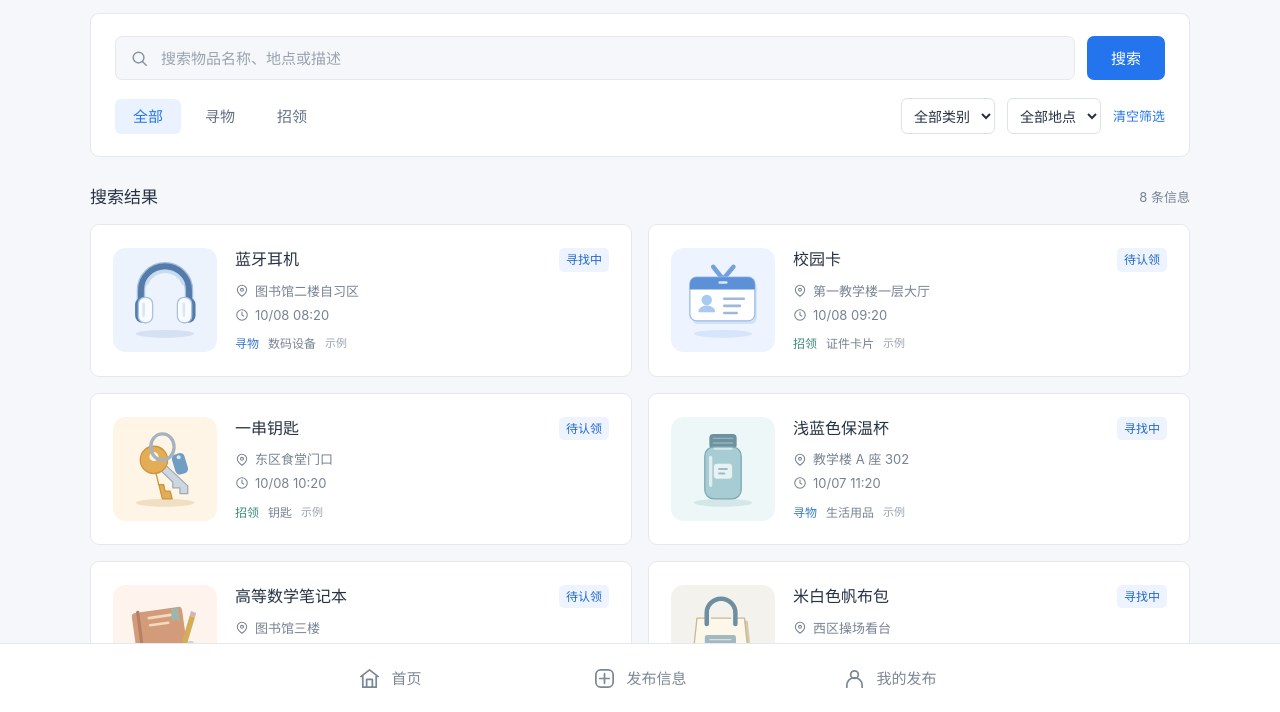
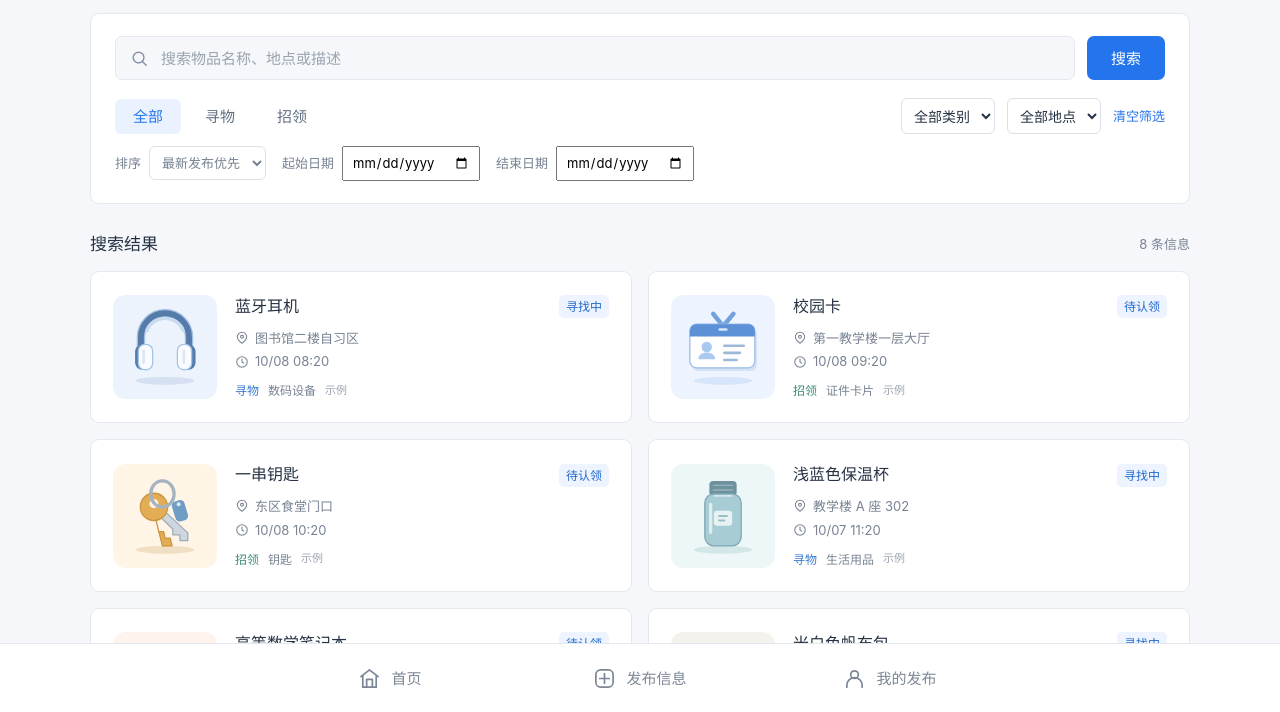
Before and after one commit to cht-hyp/campus-lost-and-found, a website with bundled scripts: page index.html in a window 1280 px wide. Both pictures are taken after a click on the button "全部". Shown: the part 87-799 px from the top of the page. Built offline with nearby package versions, Linux system fonts and the light colour scheme.

Commit message:
feat: 搜索增强——排序与日期范围筛选
- core.filterPosts 新增 sort（发布时间/发生时间、升降序）与日期范围过滤
- 筛选面板新增排序下拉与起止日期输入，查询链接往返保留
- 补充排序与日期过滤的单元测试

```diff
--- a/css/styles.css
+++ b/css/styles.css
@@ -236,6 +236,26 @@ select {
 }
 .filter-selects .text-button {
   font-size: 13px;
+}
+.filter-extra {
+  margin-top: 12px;
+  justify-content: flex-start;
+}
+.filter-inline {
+  display: flex;
+  align-items: center;
+  gap: 8px;
+  color: var(--muted);
+  font-size: 13px;
+}
+.filter-inline select,
+.filter-inline input {
+  min-height: 34px;
+  font-size: 13px;
+  padding: 4px 8px;
+}
+.filter-inline input[type='date'] {
+  max-width: 150px;
 }
 .list-heading {
   display: flex;
--- a/js/core.js
+++ b/js/core.js
@@ -146,11 +146,25 @@
     return post.status === 'resolved' ? '已归还' : '待认领';
   }
 
+  function sortPosts(posts, sort) {
+    const result = [...posts];
+    if (sort === 'oldest')
+      result.sort((a, b) => Date.parse(a.createdAt) - Date.parse(b.createdAt));
+    else if (sort === 'occurred')
+      result.sort((a, b) => Date.parse(b.occurredAt) - Date.parse(a.occurredAt));
+    else if (sort === 'occurred-asc')
+      result.sort((a, b) => Date.parse(a.occurredAt) - Date.parse(b.occurredAt));
+    else result.sort((a, b) => Date.parse(b.createdAt) - Date.parse(a.createdAt));
+    return result;
+  }
+
   function filterPosts(posts, filters = {}) {
     const keyword = text(filters.keyword).toLocaleLowerCase();
     const location = text(filters.location).toLocaleLowerCase();
-    return posts
-      .filter(
+    const dateFrom = text(filters.dateFrom);
+    const dateTo = text(filters.dateTo);
+    return sortPosts(
+      posts.filter(
         (post) =>
           (!filters.type || filters.type === 'all' || post.type === filters.type) &&
           (!filters.category || post.category === filters.category) &&
@@ -159,9 +173,12 @@
           (!keyword ||
             [post.title, post.location, post.description].some((value) =>
               value.toLocaleLowerCase().includes(keyword)
-            ))
-      )
-      .sort((a, b) => Date.parse(b.createdAt) - Date.parse(a.createdAt));
+            )) &&
+          (!dateFrom || post.occurredAt.slice(0, 10) >= dateFrom) &&
+          (!dateTo || post.occurredAt.slice(0, 10) <= dateTo)
+      ),
+      filters.sort
+    );
   }
 
   return {
--- a/js/ui.js
+++ b/js/ui.js
@@ -30,12 +30,19 @@
       name = 'not-found';
     return { name, id, params };
   }
+  const SORT_KEYS = ['oldest', 'occurred', 'occurred-asc'];
+  function validDate(value) {
+    return /^\d{4}-\d{2}-\d{2}$/.test(value || '') ? value : '';
+  }
   function searchFilters(params) {
     return {
       keyword: params.get('q') || '',
       category: params.get('category') || '',
       location: params.get('location') || '',
-      type: ['lost', 'found'].includes(params.get('type')) ? params.get('type') : 'all'
+      type: ['lost', 'found'].includes(params.get('type')) ? params.get('type') : 'all',
+      sort: SORT_KEYS.includes(params.get('sort')) ? params.get('sort') : '',
+      dateFrom: validDate(params.get('from')),
+      dateTo: validDate(params.get('to'))
     };
   }
   function searchHash(filters) {
@@ -44,6 +51,9 @@
     if (filters.category) params.set('category', filters.category);
     if (filters.location) params.set('location', filters.location);
     if (filters.type && filters.type !== 'all') params.set('type', filters.type);
+    if (filters.sort) params.set('sort', filters.sort);
+    if (filters.dateFrom) params.set('from', filters.dateFrom);
+    if (filters.dateTo) params.set('to', filters.dateTo);
     return '#/search' + (params.size ? `?${params}` : '');
   }
   async function copyContact(value, clipboard) {
--- a/js/views.js
+++ b/js/views.js
@@ -50,11 +50,22 @@
       .join('')}</div>`;
   }
   function filtersForm(filters) {
+    const sortOptions = [
+      ['', '最新发布优先'],
+      ['oldest', '最早发布优先'],
+      ['occurred', '最近发生优先'],
+      ['occurred-asc', '最早发生优先']
+    ];
     return `<form id="filter-form" class="filter-panel" role="search">
       <div class="search-row"><div class="search-input-wrap">${icon('search')}<input type="search" name="keyword" aria-label="搜索物品" placeholder="搜索物品名称、地点或描述" value="${e(filters.keyword)}" maxlength="100" autocomplete="off"></div><button type="submit" class="button primary">搜索</button></div>
       <div class="filter-row">${typeTabs(filters.type, 'type-filter')}<input type="hidden" name="type" value="${filters.type}">
         <div class="filter-selects"><label class="sr-only" for="filter-category">筛选类别</label><select name="category" id="filter-category">${options(C.CATEGORIES, filters.category, '全部类别')}</select>
         <label class="sr-only" for="filter-location">筛选地点</label><select name="location" id="filter-location">${options(C.LOCATIONS, filters.location, '全部地点')}</select><button type="button" class="text-button" data-action="clear-filters">清空筛选</button></div>
+      </div>
+      <div class="filter-row filter-extra">
+        <label class="filter-inline" for="filter-sort"><span>排序</span><select name="sort" id="filter-sort">${sortOptions.map(([value, label]) => `<option value="${value}" ${value === filters.sort ? 'selected' : ''}>${label}</option>`).join('')}</select></label>
+        <label class="filter-inline" for="filter-from"><span>起始日期</span><input type="date" name="dateFrom" id="filter-from" value="${e(filters.dateFrom)}"></label>
+        <label class="filter-inline" for="filter-to"><span>结束日期</span><input type="date" name="dateTo" id="filter-to" value="${e(filters.dateTo)}"></label>
       </div></form>`;
   }
   function empty(title, description, action) {
```
Also changed, not shown: tests/core.test.cjs (+35 -0 lines), tests/ui.test.cjs (+24 -1 lines), README.md.
